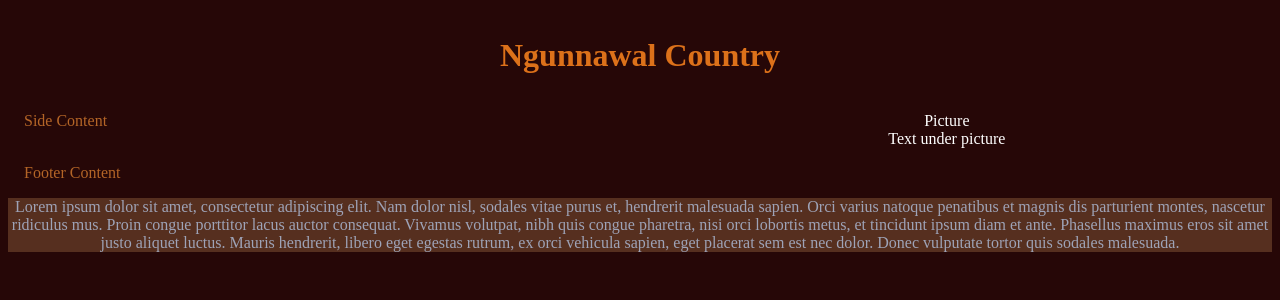
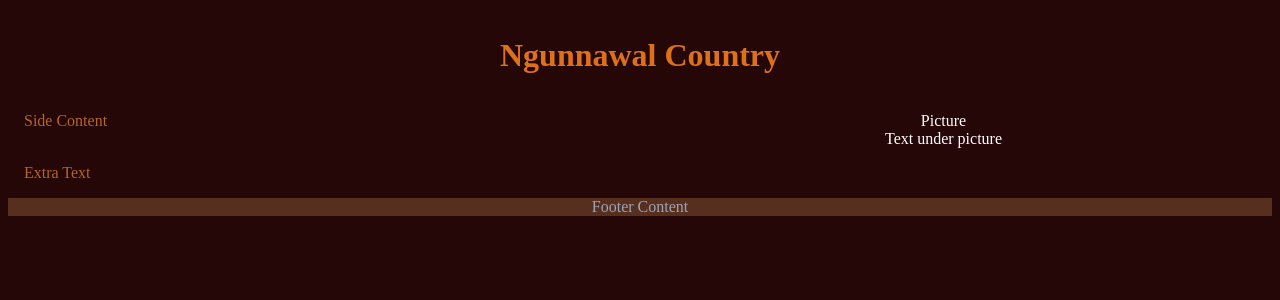
Before and after one commit to Cinnayanny/flaskProject, a Flask app: page / in a window 1280 px wide. Shown: the part 233-533 px from the top of the page. Run offline with Flask 2, Linux system fonts and the light colour scheme.

Commit message:
index/template update

```diff
--- a/templates/index.html
+++ b/templates/index.html
@@ -13,5 +13,9 @@
 
 {# Place the content for the cellContent3 in this block #}
 {% block cellContent3 %}
+    Extra Text
+{% endblock %}
+
+{% block cellContent4 %}
     Footer Content
 {% endblock %}
--- a/templates/template.html
+++ b/templates/template.html
@@ -39,7 +39,7 @@
     </div>
 </div>
 <footer class="footer">
-    Lorem ipsum dolor sit amet, consectetur adipiscing elit. Nam dolor nisl, sodales vitae purus et, hendrerit malesuada sapien. Orci varius natoque penatibus et magnis dis parturient montes, nascetur ridiculus mus. Proin congue porttitor lacus auctor consequat. Vivamus volutpat, nibh quis congue pharetra, nisi orci lobortis metus, et tincidunt ipsum diam et ante. Phasellus maximus eros sit amet justo aliquet luctus. Mauris hendrerit, libero eget egestas rutrum, ex orci vehicula sapien, eget placerat sem est nec dolor. Donec vulputate tortor quis sodales malesuada.
+    {% block cellContent4 %} {% endblock %}
 </footer>
 </body>
 </html>
```
